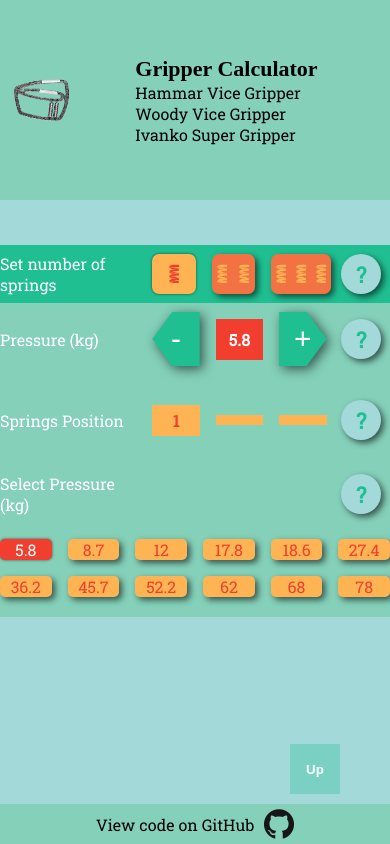
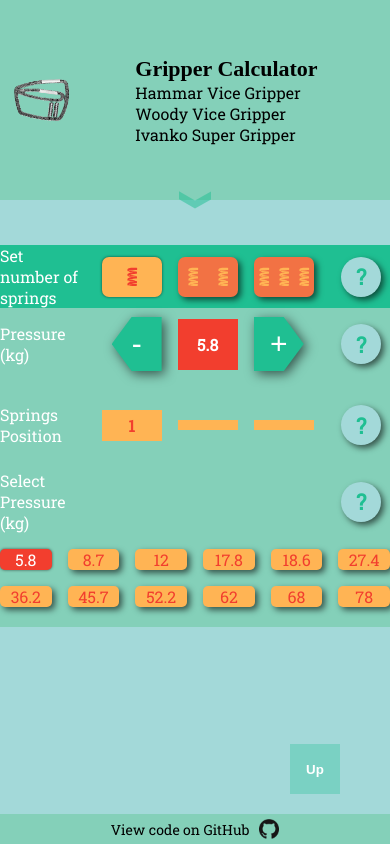
Before and after one commit to AlexanderPershin/gripper, a React (Create React App) app: page /#/ in a window 390 px wide. Built offline with nearby package versions, Linux system fonts and the light colour scheme; a web font is replaced by a local one.

Commit message:
scroll to content btn and sound effect were added

```diff
--- a/src/components/App.js
+++ b/src/components/App.js
@@ -8,6 +8,10 @@
 import githubicon from '../img/github.png';
 
 class App extends Component {
+  handleScrollToContent = () => {
+    document.documentElement.scrollTop = 245;
+  };
+
   renderContent = () =>
     navigator.language === 'ru-RU' ? (
       <Redirect to='/ru' />
@@ -26,6 +30,9 @@
               <li className='item'>Woody Vice Gripper</li>
               <li className='item'>Ivanko Super Gripper</li>
             </ul>
+          </div>
+          <div className='down-wrapper'>
+            <div className='scroll-down' onClick={this.handleScrollToContent} />
           </div>
         </header>
         <Calculator />
--- a/src/components/Caclulator.js
+++ b/src/components/Caclulator.js
@@ -9,6 +9,8 @@
 import data2 from '../data_2.json';
 import data3 from '../data_3.json';
 
+import clickSound from '../sounds/button-15.wav';
+
 export default class Caclulator extends Component {
   state = {
     data: data1,
@@ -19,6 +21,13 @@
     spr2: null,
     spr3: null,
     showUpBtn: false
+  };
+
+  playClickSound = () => {
+    const sound = document.getElementById('audio');
+    sound.volume = 0.2;
+    sound.playbackRate = 2;
+    sound.play();
   };
 
   wrightToLocalStorage = (pressure, index, spr1, spr2, spr3) => {
@@ -162,6 +171,8 @@
   };
 
   handleSetPressure = (pressure, index, spr1, spr2, spr3) => {
+    this.playClickSound();
+
     this.wrightToLocalStorage(pressure, index, spr1, spr2, spr3);
 
     this.setState({
@@ -174,6 +185,7 @@
   };
 
   handleIncreasePressure = () => {
+    this.playClickSound();
     if (this.state.selectedIndex < this.state.data.length - 1) {
       const newElem = this.state.data[this.state.selectedIndex + 1];
       const newPressure = newElem.pressure;
@@ -201,6 +213,7 @@
   };
 
   handleDecreasePressure = () => {
+    this.playClickSound();
     if (this.state.selectedIndex > 0) {
       const newElem = this.state.data[this.state.selectedIndex - 1];
       const newPressure = newElem.pressure;
@@ -254,6 +267,7 @@
   render() {
     return (
       <main className='calc'>
+        <audio id='audio' src={clickSound} autoPlay={false} />
         <div className='calc-header'>
           <div className='header-label'>Set number of springs</div>
           <div className='header-btns'>
--- a/src/components_ru/App.js
+++ b/src/components_ru/App.js
@@ -1,15 +1,23 @@
-import React from 'react';
+import React, { Component } from 'react';
 
 import Calculator from './Caclulator';
 
 import gripper_img from '../img/gripper_img.png';
 import githubicon from '../img/github.png';
 
-function AppRu() {
+class AppRu extends Component {
+  handleScrollToContent = () => {
+    document.documentElement.scrollTop = 245;
+  };
+  render() {
     return (
       <div className='app'>
         <header className='app-header'>
-        <img className='app-picture' src={gripper_img} alt='gripper_picture' />
+          <img
+            className='app-picture'
+            src={gripper_img}
+            alt='gripper_picture'
+          />
           <div className='app-greeting'>
             <h1 className='app-name'>Калькулятор эспандера</h1>
             <ul className='app-items'>
@@ -17,6 +25,9 @@
               <li className='item'>Woody Vice Gripper</li>
               <li className='item'>Ivanko Super Gripper</li>
             </ul>
+          </div>
+          <div className='down-wrapper'>
+            <div className='scroll-down' onClick={this.handleScrollToContent} />
           </div>
         </header>
         <Calculator />
@@ -33,5 +44,6 @@
       </div>
     );
   }
+}
 
 export default AppRu;
--- a/src/components_ru/Caclulator.js
+++ b/src/components_ru/Caclulator.js
@@ -9,6 +9,8 @@
 import data2 from '../data_2.json';
 import data3 from '../data_3.json';
 
+import clickSound from '../sounds/button-15.wav';
+
 export default class Caclulator extends Component {
   state = {
     data: data1,
@@ -19,6 +21,13 @@
     spr2: null,
     spr3: null,
     showUpBtn: false
+  };
+
+  playClickSound = () => {
+    const sound = document.getElementById('audio2');
+    sound.volume = 0.2;
+    sound.playbackRate = 2;
+    sound.play();
   };
 
   wrightToLocalStorage = (pressure, index, spr1, spr2, spr3) => {
@@ -162,6 +171,8 @@
   };
 
   handleSetPressure = (pressure, index, spr1, spr2, spr3) => {
+    this.playClickSound();
+
     this.wrightToLocalStorage(pressure, index, spr1, spr2, spr3);
 
     this.setState({
@@ -174,6 +185,7 @@
   };
 
   handleIncreasePressure = () => {
+    this.playClickSound();
     if (this.state.selectedIndex < this.state.data.length - 1) {
       const newElem = this.state.data[this.state.selectedIndex + 1];
       const newPressure = newElem.pressure;
@@ -201,6 +213,7 @@
   };
 
   handleDecreasePressure = () => {
+    this.playClickSound();
     if (this.state.selectedIndex > 0) {
       const newElem = this.state.data[this.state.selectedIndex - 1];
       const newPressure = newElem.pressure;
@@ -254,6 +267,7 @@
   render() {
     return (
       <main className='calc'>
+        <audio id='audio2' src={clickSound} autoPlay={false} />
         <div className='calc-header'>
           <div className='header-label'>Количество пружин</div>
           <div className='header-btns'>
--- a/src/sass/_media_queries.scss
+++ b/src/sass/_media_queries.scss
@@ -1,3 +1,12 @@
+@media (max-width: 1005px) {
+  .app-name {
+    font-size: 22px !important;
+  }
+  .app-items {
+    font-size: 16px !important;
+  }
+}
+
 @media (max-width: 890px) {
   .app-header {
     .app-greeting {
@@ -8,6 +17,7 @@
     grid-column: 1 / -1 !important;
   }
   .calc-header {
+    grid-template-columns: repeat(12, 1fr) !important;
     .header-label {
       grid-column: 1 / 4 !important;
     }
@@ -16,7 +26,9 @@
     }
   }
   .calc-body {
+    grid-template-columns: repeat(12, 1fr) !important;
     .press {
+      grid-template-columns: repeat(12, 1fr) !important;
       .press-label {
         grid-column: 1 / 4 !important;
       }
@@ -25,6 +37,7 @@
       }
     }
     .sprpos {
+      grid-template-columns: repeat(12, 1fr) !important;
       .sprpos-label {
         grid-column: 1 / 4 !important;
       }
@@ -33,6 +46,7 @@
       }
     }
     .presstable {
+      grid-template-columns: repeat(12, 1fr) !important;
       .presstalbe-label {
         grid-column: 1 / 4 !important;
       }
@@ -44,15 +58,6 @@
       grid-column: 1 / -1 !important;
       grid-template-columns: repeat(auto-fit, minmax(50px, 1fr)) !important;
     }
-  }
-}
-
-@media (max-width: 750px) {
-  .app-name {
-    font-size: 22px !important;
-  }
-  .app-items {
-    font-size: 16px !important;
   }
 }
 
--- a/src/sass/components/_app.scss
+++ b/src/sass/components/_app.scss
@@ -13,6 +13,7 @@
 
   background: $color_1;
   .app-header {
+    position: relative;
     grid-column: 1 / -1;
     grid-row: 1 / 2;
     display: grid;
@@ -42,6 +43,47 @@
         font-size: 22px;
       }
     }
+
+    .down-wrapper {
+      position: absolute;
+      bottom: -10px;
+      left: 50%;
+      transform: translateX(-50%);
+    }
+    .scroll-down {
+      cursor: pointer;
+      position: relative;
+      text-align: center;
+      padding: 1px;
+      margin-bottom: 6px;
+      height: 6px;
+      width: 30px;
+      opacity: 0.5;
+      transition: opacity 0.5s ease-in-out 0.01s;
+      &:hover {
+        opacity: 0.7;
+      }
+    }
+    .scroll-down:before {
+      content: '';
+      position: absolute;
+      top: 0;
+      left: 0;
+      height: 100%;
+      width: 51%;
+      background: $color_3;
+      transform: skew(0deg, 30deg);
+    }
+    .scroll-down:after {
+      content: '';
+      position: absolute;
+      top: 0;
+      right: 0;
+      height: 100%;
+      width: 50%;
+      background: $color_3;
+      transform: skew(0deg, -30deg);
+    }
   }
   .calc {
     grid-column: 3 / 11;
@@ -58,10 +100,11 @@
       display: flex;
       justify-content: center;
       align-items: center;
+      font-size: 14px;
     }
     img {
-      height: 30px;
-      width: 30px;
+      height: 20px;
+      width: 20px;
       margin: 5px 0 5px 10px;
     }
   }
--- a/src/sass/components/_calc.scss
+++ b/src/sass/components/_calc.scss
@@ -98,10 +98,9 @@
         .num {
           background: $color_6;
           font-weight: bold;
-          padding: 10px 0;
+          padding: 15px 0;
         }
         .btn-wrapper {
-          // justify-self: center;
           filter: drop-shadow(3px 3px 6px rgba($color: #000000, $alpha: 0.6));
           display: inline-flex;
           justify-content: flex-start;
@@ -125,10 +124,10 @@
         .decrease-press-btn {
           margin-left: auto;
         }
-        .btn-wrapper {
-          &:active {
+        .btn-wrapper:active {
+          filter: drop-shadow(0 0 3px rgba($color: #000000, $alpha: 0.6));
+          & > button {
             color: $color_6;
-            filter: drop-shadow(0 0 3px rgba($color: #000000, $alpha: 0.6));
           }
         }
         .increase-press-btn {
```
Also changed, not shown: 1 other file (tests, documents, lock files or other folders). Lines whose indentation alone changed are shown as unchanged.
